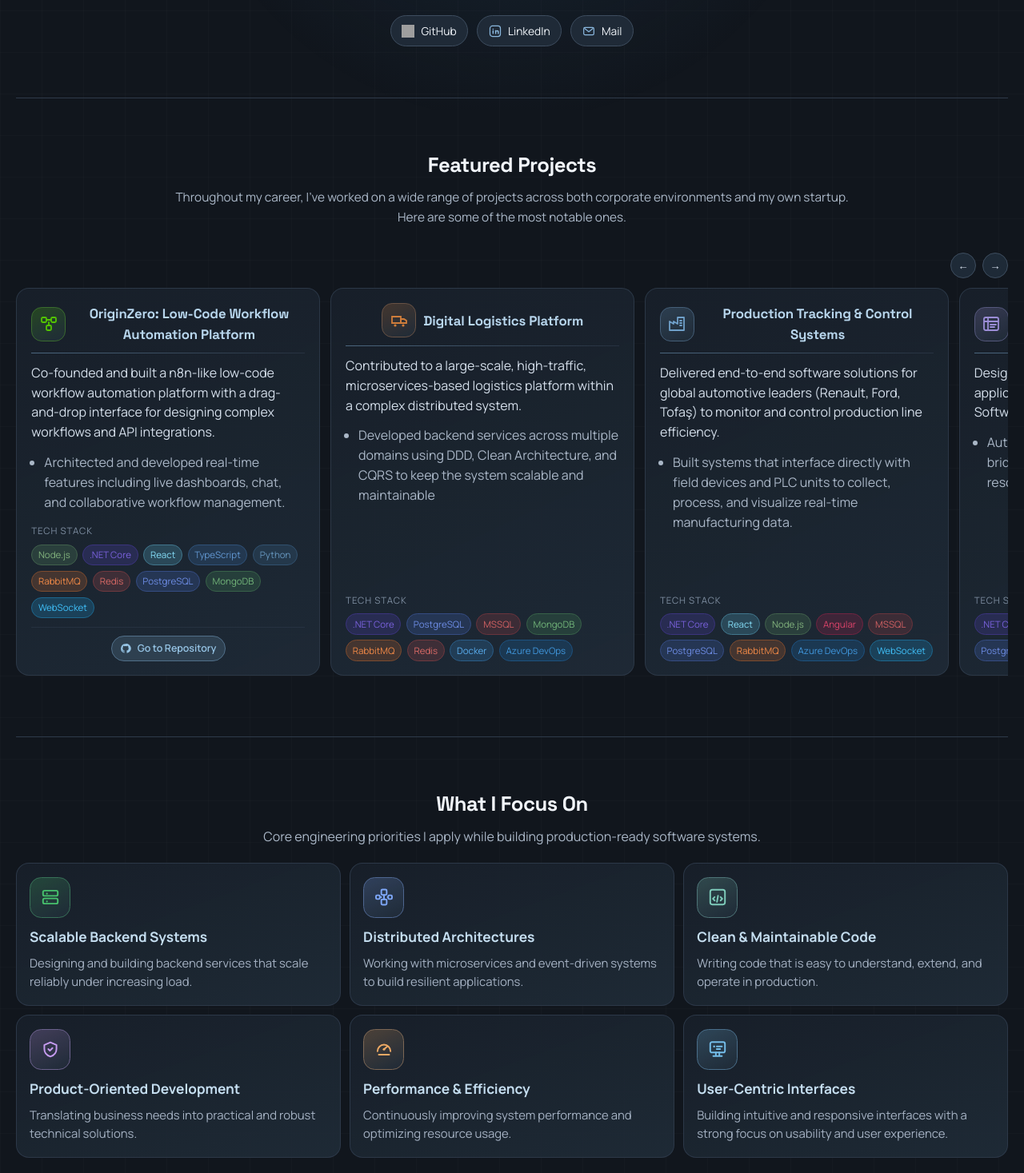
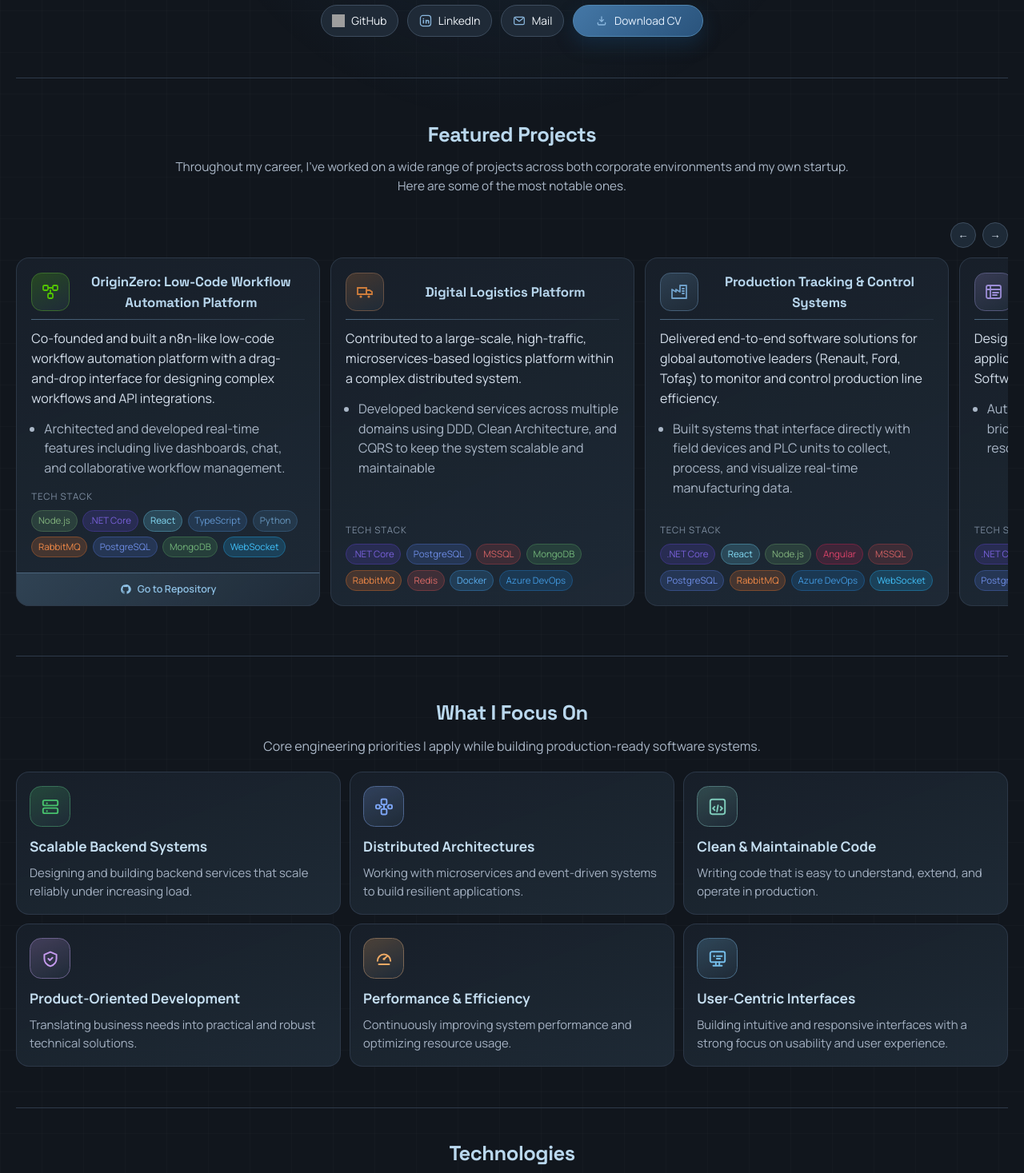
Before and after one commit to akinsibay/portfolio, an Angular app: page / in a window 1280 px wide. Shown: the part 663-2130 px from the top of the page at 80% size. Built offline with nearby package versions, Linux system fonts and the light colour scheme; grey boxes are pictures that could not be loaded.

Commit message:
Polish section styling and project/about interactions

```diff
--- a/src/app/components/site-nav/site-nav.component.html
+++ b/src/app/components/site-nav/site-nav.component.html
@@ -1,6 +1,8 @@
 <header class="nav-wrap">
   <nav class="nav" aria-label="Primary">
-    <a class="brand" href="#top" aria-label="Go to top">Akın Şibay</a>
+    <a class="brand" href="#top" aria-label="Go to top">
+      <span class="brand-text">Akın Şibay</span>
+    </a>
 
     <ul class="nav-links">
       @for (link of navLinks; track link.href) {
--- a/src/app/components/site-nav/site-nav.component.scss
+++ b/src/app/components/site-nav/site-nav.component.scss
@@ -22,10 +22,18 @@
 }
 
 .brand {
-  color: var(--text-0);
+  display: inline-flex;
+  align-items: center;
   text-decoration: none;
   font-family: var(--font-display);
   font-weight: 600;
+  font-size: 1.18rem;
+  letter-spacing: -0.01em;
+}
+
+.brand-text {
+  font-size: 1.2rem;
+  color: #aed3ed;
 }
 
 .nav-links {
--- a/src/app/components/site-nav/site-nav.component.ts
+++ b/src/app/components/site-nav/site-nav.component.ts
@@ -18,7 +18,6 @@ export class SiteNavComponent {
     { label: 'About', href: '#about' },
     { label: 'Projects', href: '#projects' },
     { label: 'Focus', href: '#focus' },
-    { label: 'Tech Stack', href: '#expertise' },
-    { label: 'View Resume', href: '/resume.html', external: true, isCta: true }
+    { label: 'Technologies', href: '#expertise' }
   ];
 }
--- a/src/app/sections/about-section/about-section.component.html
+++ b/src/app/sections/about-section/about-section.component.html
@@ -23,8 +23,9 @@
 
   <div class="about-links" aria-label="Profile links">
     @for (link of links; track link.href) {
-    <a [href]="link.href" [attr.target]="link.label === 'Mail' ? null : '_blank'"
-      [attr.rel]="link.label === 'Mail' ? null : 'noreferrer'">
+    <a [href]="link.href" [attr.target]="link.external ? '_blank' : null"
+      [attr.rel]="link.external ? 'noreferrer' : null"
+      [class.resume-pill]="link.label === 'Download CV'">
       <img [src]="iconUrl(link.iconSlug, link.iconUrl)" [alt]="link.label + ' icon'" loading="lazy" decoding="async">
       <span>{{ link.label }}</span>
     </a>
--- a/src/app/sections/about-section/about-section.component.scss
+++ b/src/app/sections/about-section/about-section.component.scss
@@ -86,7 +86,7 @@
 
 .about-links a:hover,
 .about-links a:focus-visible {
-  width: 7.7rem;
+  width: 9.6rem;
   gap: 0.48rem;
   transform: translateY(-1px);
   border-color: var(--accent);
@@ -95,9 +95,39 @@
 
 .about-links a:hover span,
 .about-links a:focus-visible span {
-  max-width: 5rem;
+  max-width: 7rem;
   opacity: 1;
   transform: translateX(0);
+}
+
+.about-links a.resume-pill {
+  width: auto;
+  min-width: 10.2rem;
+  padding: 0 0.9rem;
+  gap: 0.5rem;
+  background: linear-gradient(
+    135deg,
+    color-mix(in srgb, var(--accent) 38%, #1e4f83),
+    color-mix(in srgb, var(--accent) 20%, #143a63)
+  );
+  border-color: color-mix(in srgb, var(--accent) 52%, #1a4f7f);
+  color: #e7f2ff;
+  box-shadow: 0 10px 22px color-mix(in srgb, #17466f 34%, transparent);
+}
+
+.about-links a.resume-pill span {
+  max-width: 7rem;
+  opacity: 1;
+  transform: translateX(0);
+}
+
+.about-links a.resume-pill:hover,
+.about-links a.resume-pill:focus-visible {
+  width: auto;
+  min-width: 10.2rem;
+  gap: 0.5rem;
+  border-color: color-mix(in srgb, var(--accent) 62%, #2f73ab);
+  box-shadow: 0 14px 26px color-mix(in srgb, #17466f 40%, transparent);
 }
 
 @media (hover: none) {
@@ -109,7 +139,7 @@
   }
 
   .about-links a span {
-    max-width: 5rem;
+    max-width: 7rem;
     opacity: 1;
     transform: translateX(0);
   }
--- a/src/app/sections/about-section/about-section.component.ts
+++ b/src/app/sections/about-section/about-section.component.ts
@@ -5,6 +5,7 @@ interface AboutLink {
   href: string;
   iconSlug: string;
   iconUrl?: string;
+  external?: boolean;
 }
 
 @Component({
@@ -16,18 +17,26 @@ interface AboutLink {
 export class AboutSectionComponent {
   protected readonly profileImage = '/profile.png';
   protected readonly links: AboutLink[] = [
-    { label: 'GitHub', href: 'https://github.com/akinsibay', iconSlug: 'github' },
+    { label: 'GitHub', href: 'https://github.com/akinsibay', iconSlug: 'github', external: true },
     {
       label: 'LinkedIn',
       href: 'https://www.linkedin.com/in/akinsibay/',
       iconSlug: 'linkedin',
-      iconUrl: '/icons/linkedin.svg'
+      iconUrl: '/icons/linkedin.svg',
+      external: true
     },
     {
       label: 'Mail',
       href: 'mailto:sibayakin@gmail.com',
       iconSlug: 'mail',
       iconUrl: '/icons/mail.svg'
+    },
+    {
+      label: 'Download CV',
+      href: '/resume.html',
+      iconSlug: 'resume',
+      iconUrl: '/icons/resume.svg',
+      external: true
     }
   ];
 
--- a/src/app/sections/expertise-section/expertise-section.component.html
+++ b/src/app/sections/expertise-section/expertise-section.component.html
@@ -1,6 +1,6 @@
 <section class="section-frame section-animate" id="expertise" aria-labelledby="expertise-title">
   <h2 id="expertise-title" class="section-heading">
-    Tech Stack
+    Technologies
   </h2>
 
   <div class="category-list">
--- a/src/app/sections/projects-section/projects-section.component.html
+++ b/src/app/sections/projects-section/projects-section.component.html
@@ -15,12 +15,12 @@
 
   <div #track class="project-track" role="list" aria-label="Project cards">
     @for (project of projects; track project.name) {
-    <article class="project-card" role="listitem">
+    <article class="project-card" role="listitem" [class.has-repo]="!!project.repoUrl">
       <h3 class="project-heading">
         <span class="project-icon-wrap" [style.--icon-color]="project.iconColor" aria-hidden="true">
           <span class="project-icon" [style.--icon-url]="'url(' + project.iconUrl + ')'"></span>
         </span>
-        <span>{{ project.name }}</span>
+        <span style="width: 100%">{{ project.name }}</span>
       </h3>
       <div class="title-divider" aria-hidden="true"></div>
 
@@ -42,15 +42,13 @@
       </ul>
 
       @if (project.repoUrl) {
-      <div class="repo-row">
-        <a class="repo-link" [href]="project.repoUrl" target="_blank" rel="noreferrer">
+      <a class="repo-stick" [href]="project.repoUrl" target="_blank" rel="noreferrer">
         <svg viewBox="0 0 24 24" aria-hidden="true">
           <path
             d="M12 2a10 10 0 0 0-3.16 19.49c.5.1.68-.21.68-.48v-1.67c-2.77.6-3.35-1.17-3.35-1.17-.45-1.15-1.1-1.46-1.1-1.46-.9-.62.07-.61.07-.61 1 .07 1.52 1.03 1.52 1.03.89 1.52 2.33 1.08 2.9.83.09-.64.35-1.08.64-1.33-2.21-.25-4.53-1.11-4.53-4.95 0-1.09.39-1.98 1.03-2.67-.1-.25-.45-1.27.1-2.65 0 0 .84-.27 2.75 1.02a9.53 9.53 0 0 1 5 0c1.91-1.29 2.75-1.02 2.75-1.02.55 1.38.2 2.4.1 2.65.64.69 1.03 1.58 1.03 2.67 0 3.85-2.32 4.7-4.53 4.95.36.31.68.92.68 1.86v2.76c0 .27.18.59.69.49A10 10 0 0 0 12 2Z" />
         </svg>
         <span>Go to Repository</span>
       </a>
-      </div>
       }
     </article>
     }
--- a/src/app/sections/projects-section/projects-section.component.scss
+++ b/src/app/sections/projects-section/projects-section.component.scss
@@ -69,6 +69,7 @@
 }
 
 .project-card {
+  position: relative;
   scroll-snap-align: start;
   border: 1px solid color-mix(in srgb, var(--border-soft) 90%, transparent);
   border-radius: 1rem;
@@ -84,16 +85,20 @@
   cursor: pointer;
 }
 
+.project-card.has-repo {
+  padding-bottom: 3.7rem;
+}
+
 .project-card:hover {
   border-color: color-mix(in srgb, var(--accent) 35%, var(--border-soft));
   transform: translateY(-2px);
 }
 
 .project-heading {
+  height: 3rem;
   margin: 0;
   display: flex;
   align-items: center;
-  justify-content: center;
   gap: 0.55rem;
   font-size: 1.05rem;
   font-family: var(--font-display);
@@ -106,6 +111,8 @@
   --icon-color: #8bb8df;
   width: 2.7rem;
   height: 2.7rem;
+  width: 3.0rem;
+  height: 3.0rem;
   border-radius: 0.82rem;
   display: inline-grid;
   place-items: center;
@@ -159,42 +166,49 @@
   margin-top: 0.35rem;
 }
 
-.repo-link {
-  margin: 0;
-  width: max-content;
+.repo-stick {
+  position: absolute;
+  left: -1px;
+  right: -1px;
+  bottom: -1px;
+  height: 2.6rem;
   display: inline-flex;
   align-items: center;
+  justify-content: center;
   gap: 0.45rem;
   text-decoration: none;
-  color: color-mix(in srgb, var(--accent) 82%, var(--text-0));
-  border: 1px solid color-mix(in srgb, var(--accent) 42%, var(--border-soft));
-  background: color-mix(in srgb, var(--accent) 14%, var(--surface-2));
-  border-radius: 999px;
-  padding: 0.33rem 0.66rem;
+  color: color-mix(in srgb, var(--accent) 86%, #d7edff);
+  border-top: 1px solid color-mix(in srgb, var(--accent) 34%, var(--border-soft));
+  border-right: 1px solid color-mix(in srgb, var(--border-soft) 90%, transparent);
+  border-left: 1px solid color-mix(in srgb, var(--border-soft) 90%, transparent);
+  border-bottom: 1px solid color-mix(in srgb, var(--border-soft) 90%, transparent);
+  border-radius: 0 0 1rem 1rem;
+  background: linear-gradient(
+    135deg,
+    color-mix(in srgb, var(--accent) 16%, var(--surface-2)),
+    color-mix(in srgb, var(--surface-2) 92%, transparent)
+  );
   font-size: 0.78rem;
   font-weight: 600;
-  transition: transform 150ms ease, border-color 150ms ease, background-color 150ms ease;
+  transition: color 150ms ease, background-color 150ms ease;
 }
 
-.repo-row {
-  margin-top: 0.68rem;
-  padding-top: 0.62rem;
-  border-top: 1px solid color-mix(in srgb, var(--border-soft) 60%, transparent);
-  display: flex;
-  justify-content: center;
-}
-
-.repo-link svg {
+.repo-stick svg {
   width: 14px;
   height: 14px;
   fill: currentColor;
 }
 
-.repo-link:hover,
-.repo-link:focus-visible {
-  transform: translateY(-1px);
-  border-color: color-mix(in srgb, var(--accent) 62%, var(--border-soft));
-  background: color-mix(in srgb, var(--accent) 22%, var(--surface-2));
+.repo-stick:hover,
+.repo-stick:focus-visible {
+  color: color-mix(in srgb, var(--accent) 86%, #dff2ff);
+  border-width: 1px;
+  border-color: color-mix(in srgb, var(--accent) 35%, var(--border-soft));
+  background: linear-gradient(
+    135deg,
+    color-mix(in srgb, var(--accent) 22%, var(--surface-2)),
+    color-mix(in srgb, var(--surface-2) 90%, transparent)
+  );
 }
 
 .stack-title {
@@ -235,11 +249,7 @@
     justify-content: center;
   }
 
-  .repo-link {
-    margin-inline: auto;
-  }
-
-  .repo-row {
-    justify-content: center;
+  .project-card.has-repo {
+    padding-bottom: 3.6rem;
   }
 }
--- a/src/app/sections/projects-section/projects-section.component.ts
+++ b/src/app/sections/projects-section/projects-section.component.ts
@@ -50,7 +50,7 @@ export class ProjectsSectionComponent {
       details: ['Architected and developed real-time features including live dashboards, chat, and collaborative workflow management.'],
       iconUrl: '/icons/project-workflow.svg',
       iconColor: '#53c400',
-      stack: ['Node.js', '.NET Core', 'React', 'TypeScript', 'Python', 'RabbitMQ', 'Redis', 'PostgreSQL', 'MongoDB', 'WebSocket'],
+      stack: ['Node.js', '.NET Core', 'React', 'TypeScript', 'Python', 'RabbitMQ', 'PostgreSQL', 'MongoDB', 'WebSocket'],
       repoUrl: 'https://github.com/originzero-io/originzero'
     },
     {
--- a/src/styles.scss
+++ b/src/styles.scss
@@ -37,7 +37,7 @@ body {
 
 .section-frame {
   border-top: 1px solid var(--border-soft);
-  padding: clamp(2.25rem, 6vw, 4rem) 0;
+  padding: clamp(2.25rem, 4vw, 4rem) 0;
 }
 
 .section-heading {
@@ -47,7 +47,7 @@ body {
   font-size: clamp(1.26rem, 2.35vw, 1.6rem);
   font-family: var(--font-display);
   letter-spacing: -0.02em;
-  color: var(--text-0);
+  color: color-mix(in srgb, var(--accent) 50%, var(--text-0));
 }
 
 .section-animate {
```
Also changed, not shown: public/icons/resume.svg (added). Lines whose indentation alone changed are shown as unchanged.
